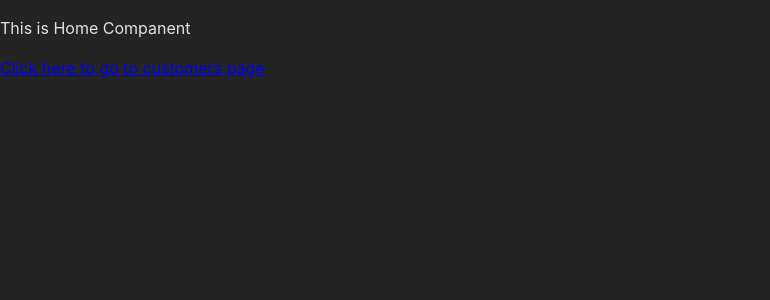
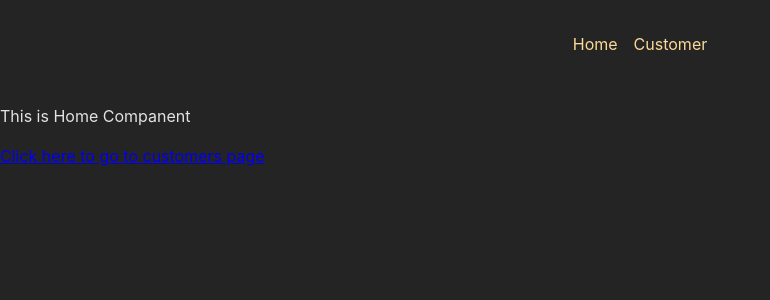
Before and after one commit to sjagmeet37/react-router, a React (Create React App) app in the folder basic/: page / in a window 1280 px wide. Shown: the top 300 px of the page, without its empty margins (0-770 px from the left). Built offline with nearby package versions, Linux system fonts and the light colour scheme.

Commit message:
error page

```diff
--- a/basic/src/App.js
+++ b/basic/src/App.js
@@ -1,10 +1,21 @@
 import { RouterProvider, createBrowserRouter } from "react-router-dom";
 import Home from "./pages/Home";
 import Customer from "./pages/Customer";
+import Root from "./component/Root";
+import ErrorPage from "./component/Error";
+
+
 
 const routes = createBrowserRouter([
-  {path : '/', element : <Home />},
-  {path : '/customers', element : <Customer />}
+  {path : '/',
+   element: <Root />,
+   children: [
+    {path : '/', element : <Home />},
+    {path : '/customers', element : <Customer />}
+   ],
+   errorElement: <ErrorPage />
+  }
+
 ]);
 
 function App() {
--- /dev/null
+++ b/basic/src/component/Error.js
@@ -0,0 +1,17 @@
+import MainNavigation from "./MainNavigation";
+
+const ErrorPage = () => {
+
+    return (
+        <>
+            <MainNavigation />
+            <main>
+                <h1>An Error occured!</h1>
+                <p>Could not find this page</p>
+            </main>
+        </>
+    );
+
+}
+
+export default ErrorPage;
--- /dev/null
+++ b/basic/src/component/MainNavigation.js
@@ -0,0 +1,21 @@
+import { Link } from "react-router-dom";
+import classes from "./MainNavigation.module.css";
+
+const MainNavigation = () => {
+  return (
+    <header className={classes.header}>
+      <nav>
+        <ul className={classes.list}>
+          <li>
+            <Link to="/">Home</Link>
+          </li>
+          <li>
+            <Link to="/customers">Customer</Link>
+          </li>
+        </ul>
+      </nav>
+    </header>
+  );
+};
+
+export default MainNavigation;
--- /dev/null
+++ b/basic/src/component/MainNavigation.module.css
@@ -0,0 +1,23 @@
+.header {
+    max-width: 60rem;
+    margin: auto;
+    padding: 2rem;
+    display: flex;
+    justify-content: center;
+  }
+
+  .list {
+    display: flex;
+    gap: 1rem;
+  }
+
+  .list a {
+    text-decoration: none;
+    color: var(--color-primary-400);
+  }
+
+  .list a:hover,
+  .list a.active {
+    color: var(--color-primary-800);
+    text-decoration: underline;
+  }
--- /dev/null
+++ b/basic/src/component/Root.js
@@ -0,0 +1,13 @@
+import { Outlet } from "react-router-dom";
+import MainNavigation from "./MainNavigation";
+
+const Root = () => {
+  return (
+    <>
+      <MainNavigation />
+      <Outlet />
+    </>
+  );
+};
+
+export default Root;
--- a/basic/src/index.css
+++ b/basic/src/index.css
@@ -48,3 +48,8 @@ ul {
   margin: 0;
   padding: 0;
 }
+
+main {
+  margin: 2rem auto;
+  text-align: center;
+}
```
